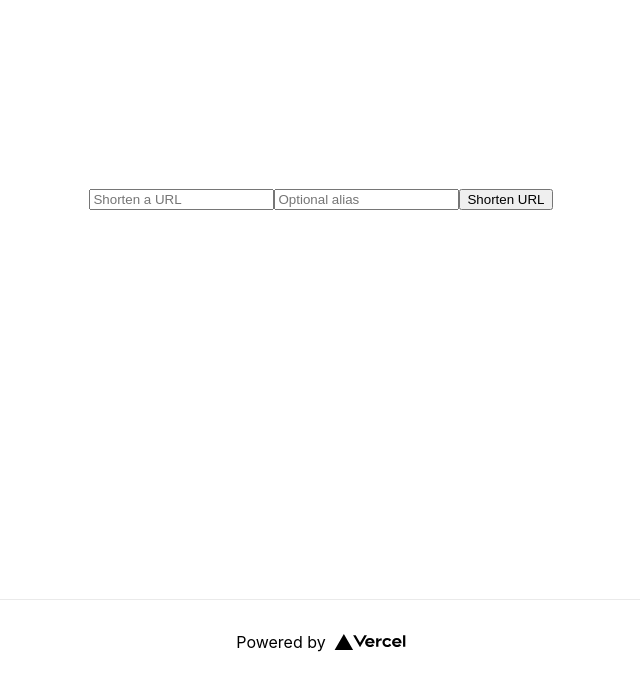
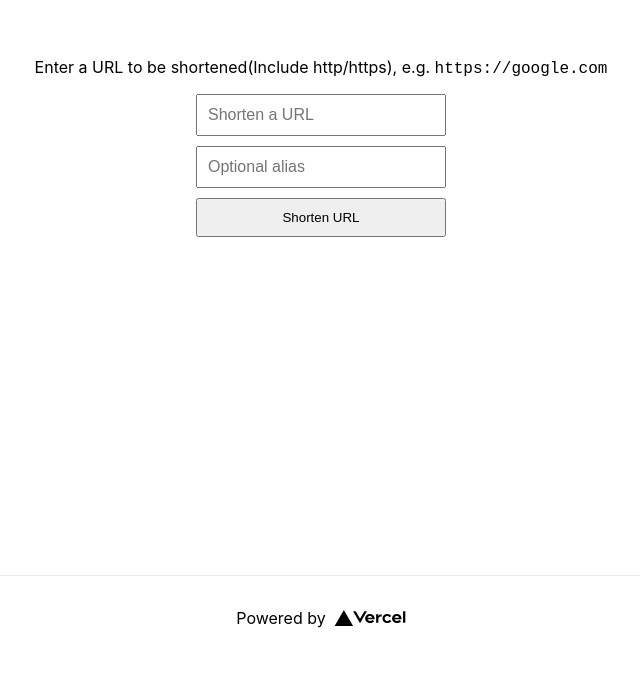
Before and after one commit to hanchiang/url-shortener-frontend, a Next.js app: page / in a window 1280 px wide. Shown: the part 201-885 px from the top of the page, without its empty margins (319-959 px from the left). After the commit the page ends 861 px from the top, so only its background shows below. Built offline with nearby package versions, Linux system fonts and the light colour scheme.

Commit message:
Add feature to shorten URL, display result, copy to clipboard. Add sass

```diff
--- a/package.json
+++ b/package.json
@@ -25,6 +25,7 @@
     "eslint-config-next": "12.1.6",
     "eslint-config-prettier": "^8.5.0",
     "prettier": "^2.6.2",
+    "sass": "^1.52.3",
     "typescript": "4.7.3"
   }
 }
--- a/pages/_app.tsx
+++ b/pages/_app.tsx
@@ -1,4 +1,4 @@
-import '../styles/globals.css';
+import '../styles/globals.scss';
 import type { AppProps } from 'next/app';
 
 function MyApp({ Component, pageProps }: AppProps) {
--- a/pages/index.tsx
+++ b/pages/index.tsx
@@ -3,7 +3,7 @@ import Head from 'next/head';
 import Image from 'next/image';
 import { useState } from 'react';
 
-import styles from '../styles/Home.module.css';
+import styles from '../styles/home.module.scss';
 
 const shortenUrlRequest = (url: string, alias?: string) => {
   const requestUrl = `${process.env.NEXT_PUBLIC_API_DOMAIN}/urls`;
@@ -14,27 +14,27 @@ const shortenUrlRequest = (url: string, alias?: string) => {
     requestBody.alias = alias;
   }
 
-  // const body = new FormData();
-  // body.append('url', url);
-  // if (alias) {
-  //   body.append('alias', alias);
-  // }
-
   return fetch(requestUrl, {
     method: 'POST',
     body: JSON.stringify(requestBody),
     headers: {
-      'Accept': 'application/json',
+      Accept: 'application/json',
       'Content-Type': 'application/json',
+    },
+  }).then(res => {
+    if (!res.ok) {
+      return res.json().then(e => {
+        return Promise.reject(e);
+      });
     }
-  })
-  .then(r => r.json())
-  .catch(console.log)
-}
+    return res.json();
+  });
+};
 
 const Home: NextPage = () => {
-  const [url, setUrl] = useState("");
-  const [alias, setAlias] = useState("");
+  const [url, setUrl] = useState('');
+  const [alias, setAlias] = useState('');
+  const [shortenedUrl, setShortenedUrl] = useState('');
 
   const onChangeUrl = (event: React.FormEvent<HTMLInputElement>) => {
     setUrl(event.currentTarget.value);
@@ -44,16 +44,43 @@ const Home: NextPage = () => {
     setAlias(event.currentTarget.value);
   };
 
+  const clearShortenedUrl = () => {
+    setShortenedUrl('');
+  };
+
+  const copyToClipboard = () => {
+    if (!navigator.clipboard) {
+      alert('Clipboard is not supported');
+      return;
+    }
+
+    const element = document.getElementById('shortened-url');
+    const shortenedUrl = element?.innerText;
+
+    if (shortenedUrl) {
+      navigator.clipboard
+        .writeText(shortenedUrl)
+        .then(() => {
+          alert(`Copied "${shortenedUrl}" to the clipboard!`);
+        })
+        .catch(alert);
+    }
+  };
+
   const onSubmit = () => {
     if (!url) {
       alert('Please enter a URL to be shortened');
       return;
     }
     shortenUrlRequest(url, alias)
-    .then(res => {
-      console.log(res);
-    })
-  }
+      .then(res => {
+        setShortenedUrl(res.payload);
+      })
+      .catch(e => {
+        clearShortenedUrl();
+        alert(e.error.message);
+      });
+  };
 
   return (
     <div className={styles.container}>
@@ -67,11 +94,43 @@ const Home: NextPage = () => {
       </Head>
 
       <main className={styles.main}>
-        <form>
-          <input type="text" placeholder="Shorten a URL" onChange={onChangeUrl} value={url} />
-          <input type="text" placeholder="Optional alias" onChange={onChangeAlias} value={alias} />
-          <button type="button" onClick={onSubmit}>Shorten URL</button>
+        <p>
+          Enter a URL to be shortened(Include http/https), e.g.{' '}
+          <code>https://google.com</code>
+        </p>
+
+        <form className={styles.form}>
+          <input
+            type="text"
+            placeholder="Shorten a URL"
+            onChange={onChangeUrl}
+            value={url}
+          />
+          <input
+            type="text"
+            placeholder="Optional alias"
+            onChange={onChangeAlias}
+            value={alias}
+          />
+          <button
+            type="button"
+            onClick={onSubmit}
+            className={styles.submitButton}
+          >
+            Shorten URL
+          </button>
         </form>
+
+        {shortenedUrl && (
+          <div className={styles.shortenedUrlContainer}>
+            <p>
+              Shortened URL: <span id="shortened-url">{shortenedUrl}</span>
+            </p>
+            <button type="button" onClick={copyToClipboard}>
+              Copy to clipboard
+            </button>
+          </div>
+        )}
       </main>
 
       <footer className={styles.footer}>
--- a/styles/Home.module.css
+++ /dev/null
@@ -1,41 +0,0 @@
-.container {
-  padding: 0 2rem;
-}
-
-.main {
-  min-height: 100vh;
-  padding: 4rem 0;
-  flex: 1;
-  display: flex;
-  justify-content: center;
-  align-items: center;
-}
-
-.footer {
-  display: flex;
-  flex: 1;
-  padding: 2rem 0;
-  border-top: 1px solid #eaeaea;
-  justify-content: center;
-  align-items: center;
-}
-
-.footer a {
-  display: flex;
-  justify-content: center;
-  align-items: center;
-  flex-grow: 1;
-}
-
-
-.logo {
-  height: 1em;
-  margin-left: 0.5rem;
-}
-
-@media (max-width: 600px) {
-  .grid {
-    width: 100%;
-    flex-direction: column;
-  }
-}
--- a/styles/globals.css
+++ b/styles/globals.scss
@@ -2,6 +2,7 @@ html,
 body {
   padding: 0;
   margin: 0;
+  font-size: 16px;
   font-family: -apple-system, BlinkMacSystemFont, Segoe UI, Roboto, Oxygen,
     Ubuntu, Cantarell, Fira Sans, Droid Sans, Helvetica Neue, sans-serif;
 }
@@ -14,3 +15,11 @@ a {
 * {
   box-sizing: border-box;
 }
+
+button:hover {
+  cursor: pointer;
+}
+
+input {
+  font-size: 1rem;
+}
--- /dev/null
+++ b/styles/home.module.scss
@@ -0,0 +1,60 @@
+.container {
+  padding: 0 2rem;
+}
+
+.main {
+  margin-bottom: 6rem;
+  display: flex;
+  min-height: 85vh;
+  flex-direction: column;
+  justify-content: center;
+  align-items: center;
+
+  > .form {
+    display: flex;
+    flex-direction: column;
+
+    > input {
+      min-width: 250px;
+      padding: 10px;
+      margin-bottom: 10px;
+    }
+
+    .submitButton {
+      padding: 10px 15px;
+    }
+  }
+
+  .shortenedUrlContainer {
+    display: flex;
+    margin-top: 30px;
+    align-items: center;
+
+    > p {
+      margin-right: 10px;
+    }
+
+    > button {
+      padding: 10px;
+    }
+  }
+}
+
+
+.footer {
+  padding: 2rem 0;
+  border-top: 1px solid #eaeaea;
+  justify-content: center;
+  align-items: center;
+
+  > a {
+    display: flex;
+      justify-content: center;
+      align-items: center;
+      flex-grow: 1;
+  }
+  .logo {
+    height: 1em;
+    margin-left: 0.5rem;
+  }
+}
```
Also changed, not shown: 1 other file (tests, documents, lock files or other folders).
